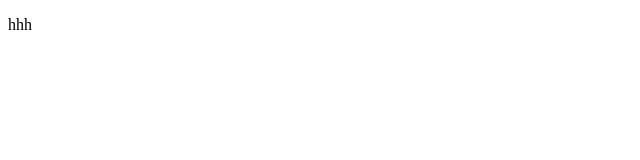
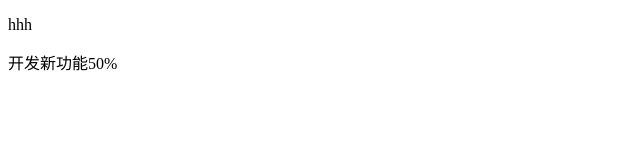
Before and after one commit to Djlshuai/dbhot, a plain HTML site: page index.html in a window 1280 px wide. Shown: the whole page, without its empty margins (0-640 px from the left). Drawn offline with Linux system fonts and the light colour scheme.

Commit message:
开发新功能

```diff
--- a/index.html
+++ b/index.html
@@ -6,5 +6,6 @@
 </head>
 <body>
  <p>hhh</p>
+ <p>开发新功能50%</p>
 </body>
 </html>
```
